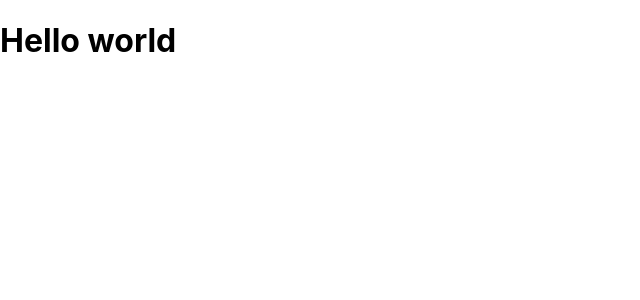
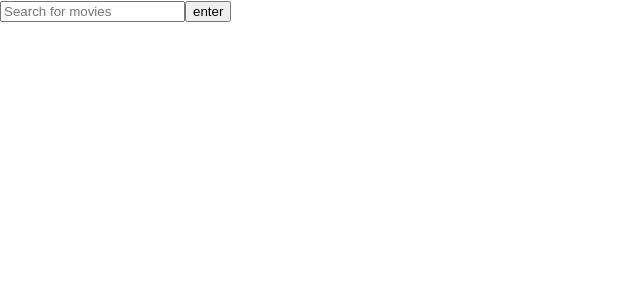
Before and after one commit to Charles1403/Empire, a React (Create React App) app: page / in a window 1280 px wide. Shown: the top 300 px of the page, without its empty margins (0-640 px from the left). Built offline with nearby package versions, Linux system fonts and the light colour scheme.

Commit message:
feat: create search input field

```diff
--- a/src/App.js
+++ b/src/App.js
@@ -1,11 +1,22 @@
-import React from 'react'
+import React, {useState} from 'react'
 
 function App() {
+  const [searchTerm, setSearchTerm] = useState("");
+  const [movies, setMovies] = useState([]);
+
   return (
-    <div className="App">
-      <h1>Hello world</h1>
+    <div className='App'>
+       <div className="search">
+        <input
+          value={searchTerm}
+          onChange={(e) => setSearchTerm(e.target.value)}
+          placeholder="Search for movies"
+        />
+        <button>enter</button>
+      </div>
     </div>
-  );
+  )
+
 }
 
 export default App;
```
